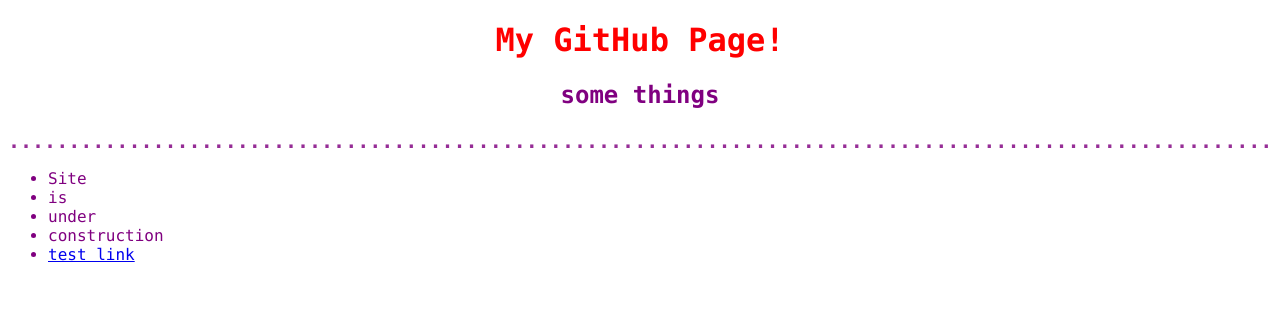
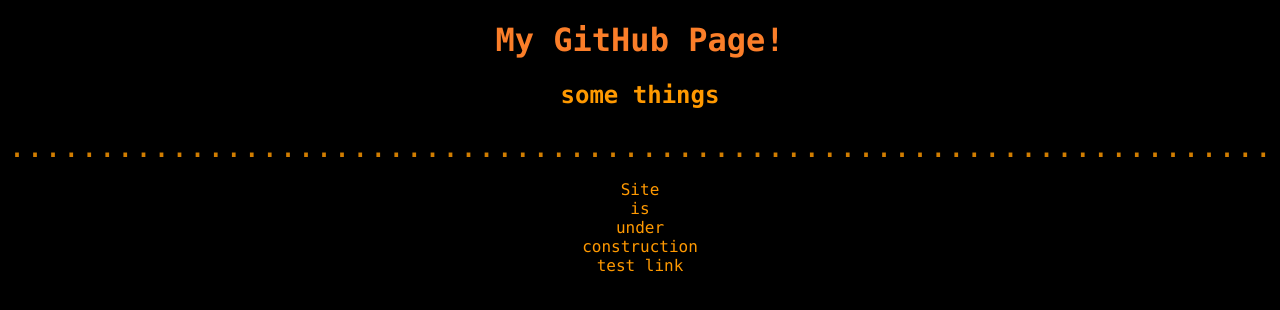
Before and after one commit to KevinVan9/KevinVan9.github.io, a plain HTML site: page index.html in a window 1280 px wide. Drawn offline with Linux system fonts and the light colour scheme.

Commit message:
colours and interactions

```diff
--- a/index.css
+++ b/index.css
@@ -1,29 +1,49 @@
+:root {
+    --main-heading-colour: rgb(251,126,41);
+    --auxillary-heading-colour: rgb(255,153,0);
+    --main-text-colour: rgb(255,153,0);
+    --auxillary-text-colour: rgb(255,153,0);
+}
+
 h1 {
     font-family: "Lucida Console", "Courier New", monospace;
-    color: red;
+    color: var(--main-heading-colour);
     text-align: center;
 }
 
 body {
-    background-color: rgb(255, 255, 255);
+    background-color: rgb(0,0,0);
     font-family: "Lucida Console", "Courier New", monospace;
-    color: purple;
+    color: var(--main-text-colour);
     text-align: center;
 }
 
 #divider {
     text-align: center;
-    font-size: 20px;
+    font-size: 30px;
     text-overflow: clip;
     overflow: hidden;
-    font-weight: bold;
     animation: fade-in 2s ease, grow 1s ease;
     animation-iteration-count: infinite;
     animation-direction: alternate
 }
 
 #index {
-    text-align:left
+    list-style: none;
+    padding-left: 0;
+    text-align: center;
+}
+
+a {
+    all: unset;
+}
+
+
+/*
+Animations
+*/
+#index span:hover{
+    font-weight:bolder;
 }
 
 .from-left {
@@ -35,8 +55,17 @@
 }
 
 .change-text:hover:after{
+    width:fit-content;
     animation: fade-in 1s ease;
     content: ": Secret";
+}
+
+@keyframes pop {
+    to {background-color: yellow;}
+}
+
+@keyframes highlight {
+    to {background-color: yellow;}
 }
 
 @keyframes grow {
--- a/index.html
+++ b/index.html
@@ -16,11 +16,11 @@
             .................................................................................................................................................................................................................................................................................
         </div>
         <ul id='index' class='from-left'>
-            <li>Site</li>
-            <li>is</li>
-            <li>under</li>
-            <li>construction</li>
-            <li><a href="test.html">test link</a></li>
+            <li><span>Site</span></li>
+            <li><span>is</span></li>
+            <li><span>under</span></li>
+            <li><span>construction</span></li>
+            <li><span><a href="test.html">test link</a></span></li>
         </ul>
 
 
```
